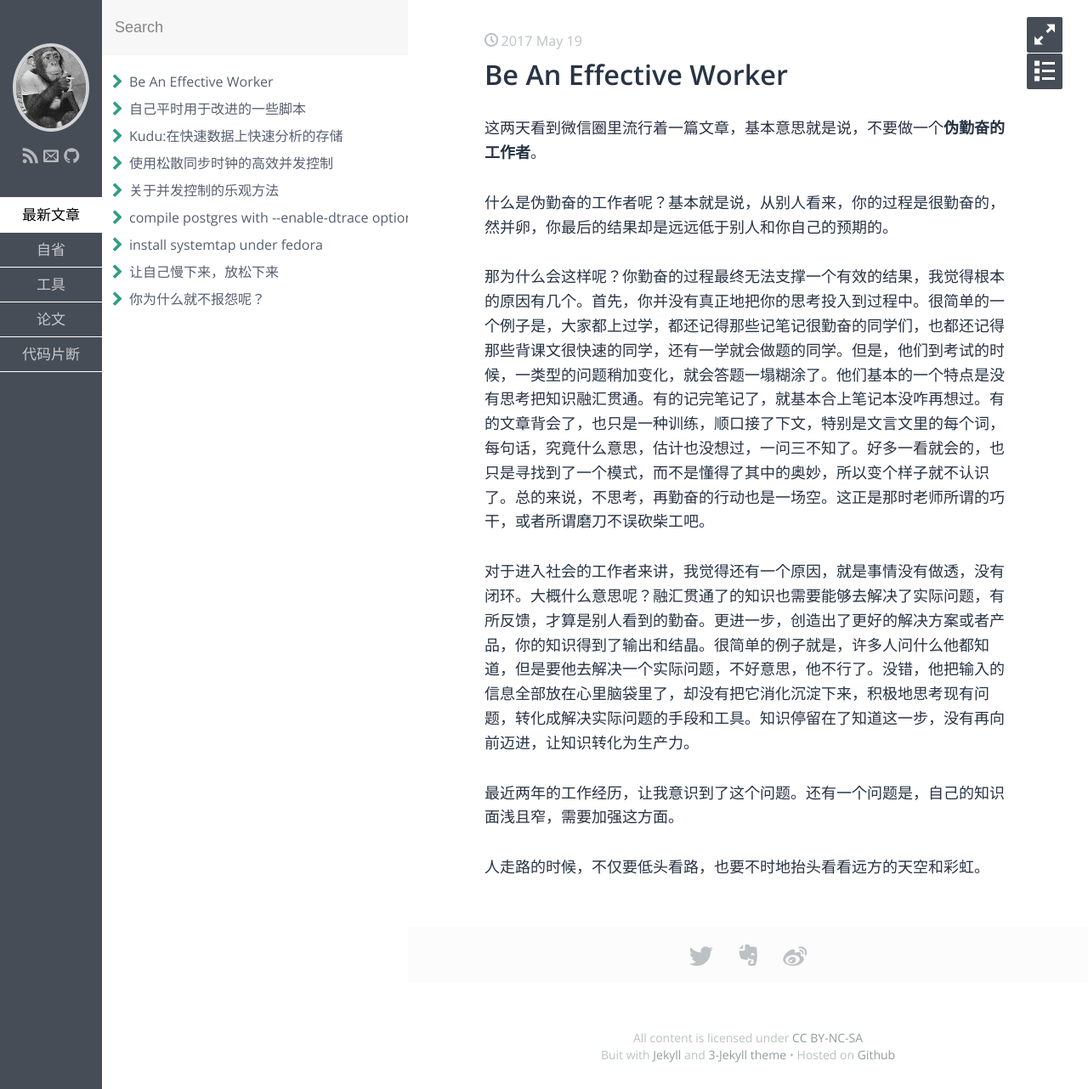
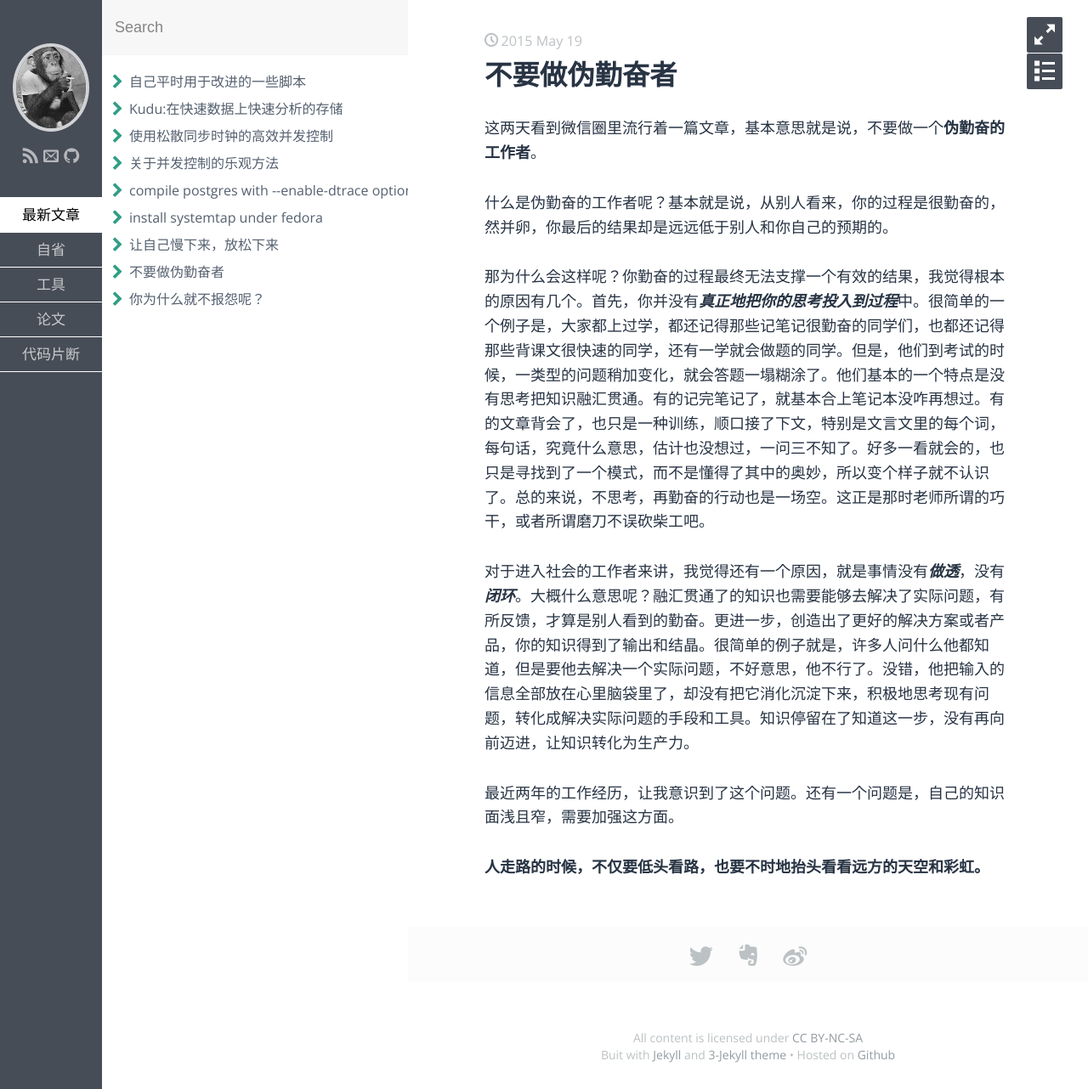
Before and after one commit to feelkill/feelkill.github.io, a Jekyll site: the page built from _posts/self_think/2017-05-19-be-an-effective-worker.md, in a window 1280 px wide. Shown: the whole page at 85% size. Built offline with Jekyll 4.4.1, drawn with Linux system fonts in a browser that asks for light colours; some web fonts are replaced; our own code applies the rules of GitHub Pages for plain Markdown files.

Commit message:
Update 2017-05-19-be-an-effective-worker.md

```diff
--- a/_posts/self_think/2017-05-19-be-an-effective-worker.md
+++ b/_posts/self_think/2017-05-19-be-an-effective-worker.md
@@ -1,11 +1,19 @@
+---
+layout: post
+title: "不要做伪勤奋者"
+date: 2015-05-19
+category: 自省
+keywords: 伪勤奋，闭环，思考
+---
+
 这两天看到微信圈里流行着一篇文章，基本意思就是说，不要做一个**伪勤奋的工作者**。
 
 什么是伪勤奋的工作者呢？基本就是说，从别人看来，你的过程是很勤奋的，然并卵，你最后的结果却是远远低于别人和你自己的预期的。
 
-那为什么会这样呢？你勤奋的过程最终无法支撑一个有效的结果，我觉得根本的原因有几个。首先，你并没有真正地把你的思考投入到过程中。很简单的一个例子是，大家都上过学，都还记得那些记笔记很勤奋的同学们，也都还记得那些背课文很快速的同学，还有一学就会做题的同学。但是，他们到考试的时候，一类型的问题稍加变化，就会答题一塌糊涂了。他们基本的一个特点是没有思考把知识融汇贯通。有的记完笔记了，就基本合上笔记本没咋再想过。有的文章背会了，也只是一种训练，顺口接了下文，特别是文言文里的每个词，每句话，究竟什么意思，估计也没想过，一问三不知了。好多一看就会的，也只是寻找到了一个模式，而不是懂得了其中的奥妙，所以变个样子就不认识了。总的来说，不思考，再勤奋的行动也是一场空。这正是那时老师所谓的巧干，或者所谓磨刀不误砍柴工吧。
+那为什么会这样呢？你勤奋的过程最终无法支撑一个有效的结果，我觉得根本的原因有几个。首先，你并没有**_真正地把你的思考投入到过程_**中。很简单的一个例子是，大家都上过学，都还记得那些记笔记很勤奋的同学们，也都还记得那些背课文很快速的同学，还有一学就会做题的同学。但是，他们到考试的时候，一类型的问题稍加变化，就会答题一塌糊涂了。他们基本的一个特点是没有思考把知识融汇贯通。有的记完笔记了，就基本合上笔记本没咋再想过。有的文章背会了，也只是一种训练，顺口接了下文，特别是文言文里的每个词，每句话，究竟什么意思，估计也没想过，一问三不知了。好多一看就会的，也只是寻找到了一个模式，而不是懂得了其中的奥妙，所以变个样子就不认识了。总的来说，不思考，再勤奋的行动也是一场空。这正是那时老师所谓的巧干，或者所谓磨刀不误砍柴工吧。
 
-对于进入社会的工作者来讲，我觉得还有一个原因，就是事情没有做透，没有闭环。大概什么意思呢？融汇贯通了的知识也需要能够去解决了实际问题，有所反馈，才算是别人看到的勤奋。更进一步，创造出了更好的解决方案或者产品，你的知识得到了输出和结晶。很简单的例子就是，许多人问什么他都知道，但是要他去解决一个实际问题，不好意思，他不行了。没错，他把输入的信息全部放在心里脑袋里了，却没有把它消化沉淀下来，积极地思考现有问题，转化成解决实际问题的手段和工具。知识停留在了知道这一步，没有再向前迈进，让知识转化为生产力。
+对于进入社会的工作者来讲，我觉得还有一个原因，就是事情没有**_做透_**，没有**_闭环_**。大概什么意思呢？融汇贯通了的知识也需要能够去解决了实际问题，有所反馈，才算是别人看到的勤奋。更进一步，创造出了更好的解决方案或者产品，你的知识得到了输出和结晶。很简单的例子就是，许多人问什么他都知道，但是要他去解决一个实际问题，不好意思，他不行了。没错，他把输入的信息全部放在心里脑袋里了，却没有把它消化沉淀下来，积极地思考现有问题，转化成解决实际问题的手段和工具。知识停留在了知道这一步，没有再向前迈进，让知识转化为生产力。
 
 最近两年的工作经历，让我意识到了这个问题。还有一个问题是，自己的知识面浅且窄，需要加强这方面。
 
-人走路的时候，不仅要低头看路，也要不时地抬头看看远方的天空和彩虹。
+**人走路的时候，不仅要低头看路，也要不时地抬头看看远方的天空和彩虹。**
```
